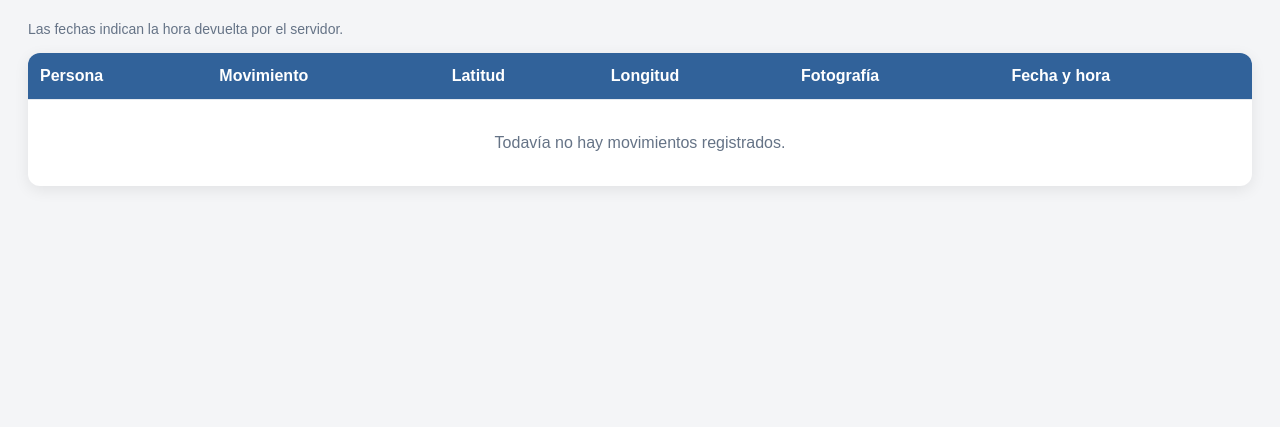
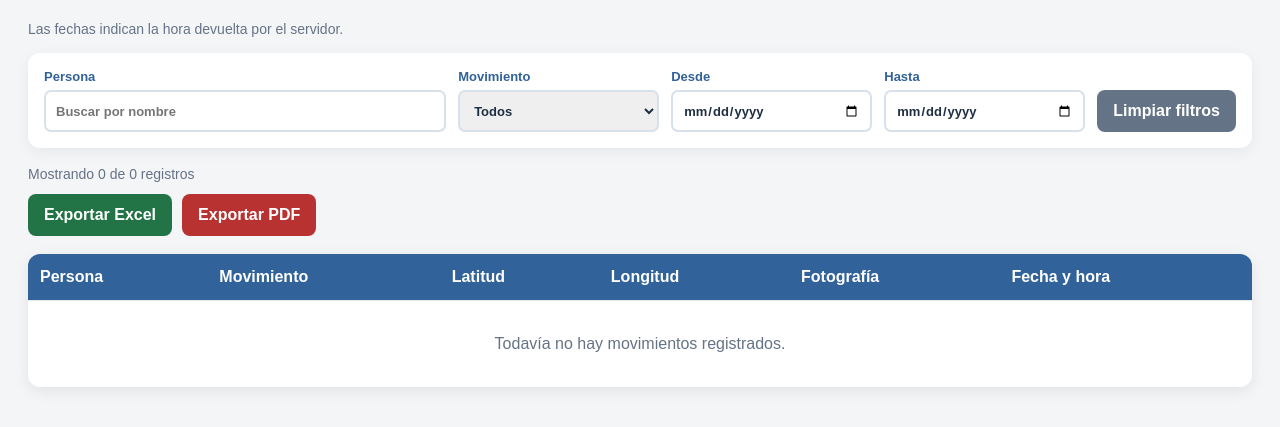
Before and after one commit to CrHerrera97/demo-control-operarios, a plain HTML site: page admin.html in a window 1280 px wide. Shown: the part 73-500 px from the top of the page. Drawn offline with Linux system fonts and the light colour scheme.

Commit message:
creacion panel admin2

```diff
--- a/admin.html
+++ b/admin.html
@@ -24,7 +24,19 @@
 		.foto { width: 82px; height: 62px; border-radius: 6px; object-fit: cover; display: block; }
 		.vacio { padding: 34px; text-align: center; color: #657386; }
 		.nota { margin: 0 0 16px; color: #657386; font-size: 14px; }
+		.filtros { display: grid; grid-template-columns: 2fr 1fr 1fr 1fr auto; gap: 12px; margin-bottom: 18px; padding: 16px; background: var(--blanco); border-radius: 12px; box-shadow: 0 4px 15px rgba(0,0,0,.06); }
+		.filtros label { display: flex; flex-direction: column; gap: 6px; color: var(--azul); font-size: 13px; font-weight: bold; }
+		.filtros input, .filtros select { width: 100%; min-height: 42px; padding: 9px 10px; border: 2px solid #d7e0eb; border-radius: 7px; color: #1f2f43; font: inherit; }
+		.filtros input:focus, .filtros select:focus { border-color: var(--azul); outline: none; }
+		.limpiar { align-self: end; background: #657386; white-space: nowrap; }
+		.resultados { margin: 0 0 12px; color: #657386; font-size: 14px; }
+		.exportar { display: flex; gap: 10px; margin-bottom: 18px; }
+		.exportar button { background: #227447; }
+		.exportar .pdf { background: #b83232; }
+		@media print { body { padding: 0; background: #fff; } header, .filtros, .nota, .resultados, .exportar { display: none; } .tabla-contenedor { box-shadow: none; } table { min-width: 0; font-size: 10px; } .foto { width: 58px; height: 44px; } }
 		@media (max-width: 620px) { body { padding: 18px 12px; } header { align-items: flex-start; flex-direction: column; } h1 { font-size: 25px; } }
+		@media (max-width: 900px) { .filtros { grid-template-columns: repeat(2, 1fr); } .limpiar { align-self: center; } }
+		@media (max-width: 480px) { .filtros { grid-template-columns: 1fr; } .limpiar { width: 100%; } }
 	</style>
 </head>
 <body>
@@ -37,6 +49,30 @@
 		</div>
 	</header>
 	<p class="nota" id="estadoFecha"></p>
+	<section class="filtros" aria-label="Filtros de registros">
+		<label for="filtroPersona">Persona
+			<input type="search" id="filtroPersona" placeholder="Buscar por nombre">
+		</label>
+		<label for="filtroTipo">Movimiento
+			<select id="filtroTipo">
+				<option value="">Todos</option>
+				<option value="ENTRADA">ENTRADA</option>
+				<option value="SALIDA">SALIDA</option>
+			</select>
+		</label>
+		<label for="filtroDesde">Desde
+			<input type="date" id="filtroDesde">
+		</label>
+		<label for="filtroHasta">Hasta
+			<input type="date" id="filtroHasta">
+		</label>
+		<button class="limpiar" type="button" onclick="limpiarFiltros()">Limpiar filtros</button>
+	</section>
+	<p class="resultados" id="contadorRegistros"></p>
+	<div class="exportar">
+		<button type="button" onclick="exportarExcel()">Exportar Excel</button>
+		<button class="pdf" type="button" onclick="exportarPdf()">Exportar PDF</button>
+	</div>
 	<section class="tabla-contenedor">
 		<table>
 			<thead>
@@ -52,8 +88,30 @@
 	const cuerpo = document.getElementById("registros");
 	const vacio = document.getElementById("vacio");
 	const estadoFecha = document.getElementById("estadoFecha");
+	const contadorRegistros = document.getElementById("contadorRegistros");
+	const filtroPersona = document.getElementById("filtroPersona");
+	const filtroTipo = document.getElementById("filtroTipo");
+	const filtroDesde = document.getElementById("filtroDesde");
+	const filtroHasta = document.getElementById("filtroHasta");
+	let registrosVisibles = [];
 
-	registros.forEach(function(registro) {
+	function mostrarRegistros() {
+		const personaBuscada = filtroPersona.value.trim().toLocaleLowerCase();
+		const tipoBuscado = filtroTipo.value;
+		const fechaDesde = filtroDesde.value ? new Date(filtroDesde.value + "T00:00:00") : null;
+		const fechaHasta = filtroHasta.value ? new Date(filtroHasta.value + "T23:59:59.999") : null;
+		const registrosFiltrados = registros.filter(function(registro) {
+			const fechaRegistro = new Date(registro.fechaHora);
+			const coincidePersona = !personaBuscada || registro.persona.toLocaleLowerCase().includes(personaBuscada);
+			const coincideTipo = !tipoBuscado || registro.tipo === tipoBuscado;
+			const coincideDesde = !fechaDesde || fechaRegistro >= fechaDesde;
+			const coincideHasta = !fechaHasta || fechaRegistro <= fechaHasta;
+			return coincidePersona && coincideTipo && coincideDesde && coincideHasta;
+		});
+		registrosVisibles = registrosFiltrados;
+
+		cuerpo.innerHTML = "";
+		registrosFiltrados.forEach(function(registro) {
 		const fila = document.createElement("tr");
 		const claseMovimiento = registro.tipo === "ENTRADA" ? "entrada" : "salida";
 		fila.innerHTML = `
@@ -64,12 +122,70 @@
 			<td><img class="foto" src="${registro.foto}" alt="Foto de ${escapar(registro.persona)}"></td>
 			<td>${new Date(registro.fechaHora).toLocaleString("es-ES")}<br><small>Fecha de ${registro.fuenteFecha}</small></td>`;
 		cuerpo.appendChild(fila);
+		});
+
+		vacio.textContent = registros.length ? "No hay registros que coincidan con los filtros." : "Todavía no hay movimientos registrados.";
+		vacio.style.display = registrosFiltrados.length ? "none" : "block";
+		contadorRegistros.textContent = `Mostrando ${registrosFiltrados.length} de ${registros.length} registros`;
+	}
+
+	[filtroPersona, filtroTipo, filtroDesde, filtroHasta].forEach(function(filtro) {
+		filtro.addEventListener("input", mostrarRegistros);
+		filtro.addEventListener("change", mostrarRegistros);
 	});
 
-	vacio.style.display = registros.length ? "none" : "block";
+	function limpiarFiltros() {
+		filtroPersona.value = "";
+		filtroTipo.value = "";
+		filtroDesde.value = "";
+		filtroHasta.value = "";
+		mostrarRegistros();
+	}
+
+	function exportarExcel() {
+		if (!registrosVisibles.length) {
+			alert("No hay registros para exportar.");
+			return;
+		}
+
+		const filas = registrosVisibles.map(function(registro) {
+			return [
+				registro.persona,
+				registro.tipo,
+				registro.latitud,
+				registro.longitud,
+				new Date(registro.fechaHora).toLocaleString("es-ES"),
+				registro.fuenteFecha
+			];
+		});
+		const contenido = [["Persona", "Movimiento", "Latitud", "Longitud", "Fecha y hora", "Fuente de fecha"]]
+			.concat(filas)
+			.map(function(fila) { return fila.map(celda).join(";"); })
+			.join("\r\n");
+		const archivo = new Blob(["\uFEFF" + contenido], { type: "text/csv;charset=utf-8;" });
+		const enlace = document.createElement("a");
+		enlace.href = URL.createObjectURL(archivo);
+		enlace.download = "registros-movimientos.csv";
+		enlace.click();
+		URL.revokeObjectURL(enlace.href);
+	}
+
+	function celda(valor) {
+		return `"${String(valor == null ? "" : valor).replace(/"/g, '""')}"`;
+	}
+
+	function exportarPdf() {
+		if (!registrosVisibles.length) {
+			alert("No hay registros para exportar.");
+			return;
+		}
+		window.print();
+	}
+
 	estadoFecha.textContent = registros.some(function(registro) { return registro.fuenteFecha === "dispositivo"; })
 		? "Aviso: algunos registros se guardaron con la hora del dispositivo porque no había un servidor disponible."
 		: "Las fechas indican la hora devuelta por el servidor.";
+	mostrarRegistros();
 
 	function escapar(valor) {
 		const elemento = document.createElement("span");
```
